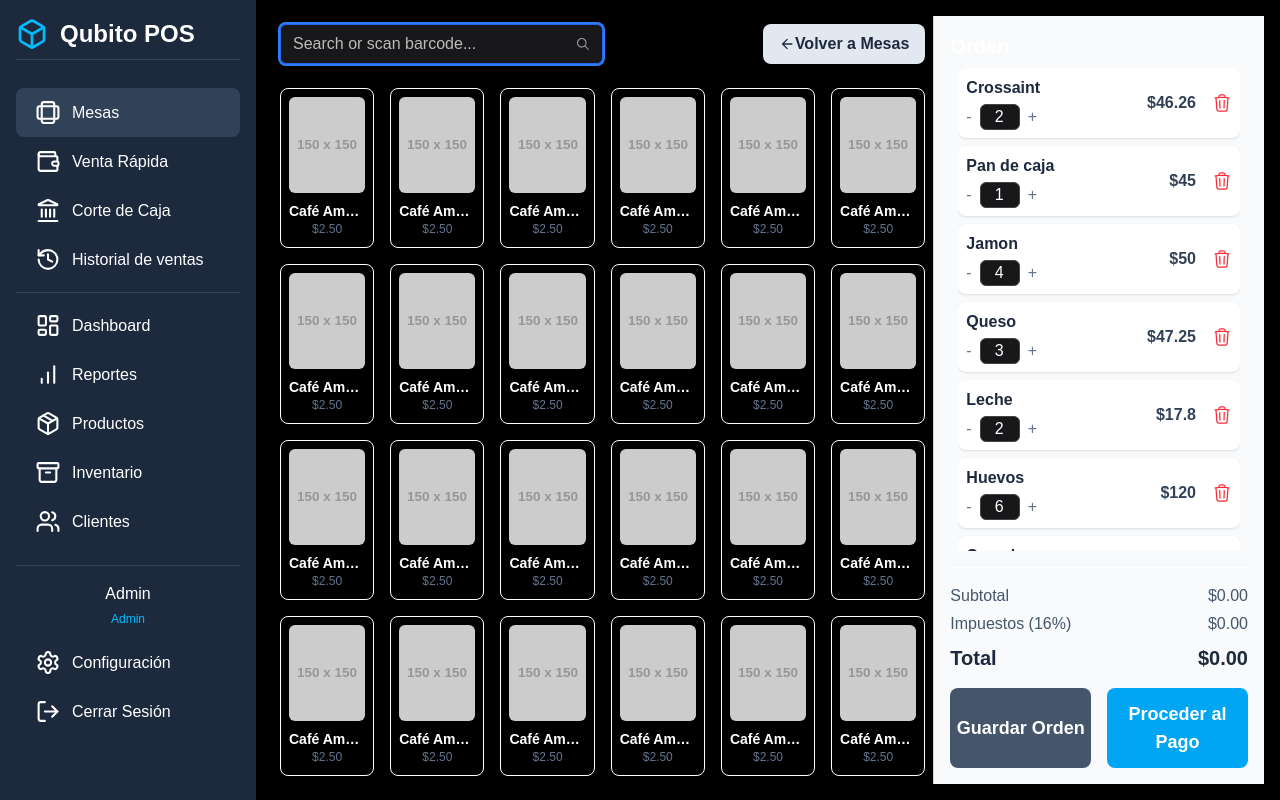
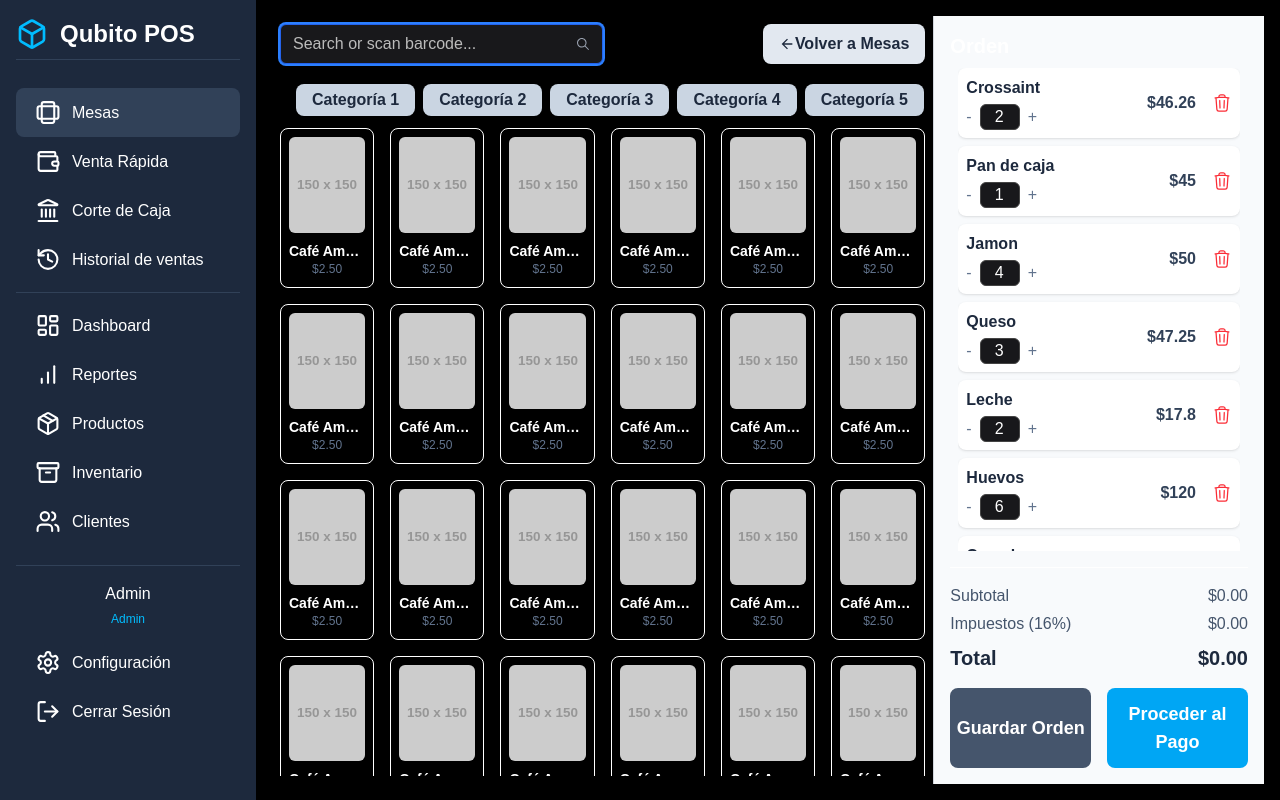
Before and after one commit to GrappePie/qubito, a Next.js app: page /sale in a window 1280 px wide. Built offline with nearby package versions, Linux system fonts and the light colour scheme.

Commit message:
UI - Add categories container in sale

```diff
--- a/src/components/sale/SaleContainer.tsx
+++ b/src/components/sale/SaleContainer.tsx
@@ -5,7 +5,7 @@ import ProductsContainer from "@/components/sale/ProductsContainer";
 
 const SaleContainer = () => {
     return (
-        <div className={"w-full h-full min-h-0"}>
+        <div className={"w-full h-full min-h-0 flex flex-col"}>
             {/* Search bar container */}
             <div className={"w-full h-16 flex p-2"}>
                 {/* Search bar */}
@@ -18,8 +18,22 @@ const SaleContainer = () => {
                     </button>
                 </div>
             </div>
+            {/*Categories container*/}
+            <div className={"w-full relative h-10 px-2 py-1"}>
+                <div className={"w-full min-w-0 h-full flex flex-nowrap px-4 overflow-x-auto overflow-y-hidden"}>
+                    {/* Categories */}
+                    {Array.from({ length: 10 }, (x, index) => (
+                        <div
+                            key={index}
+                            className={"min-w-max bg-slate-300 text-slate-800 font-semibold px-4 rounded-lg flex items-center justify-center mr-2 hover:bg-slate-400 transition-colors whitespace-nowrap"}
+                        >
+                            Categoría {index + 1}
+                        </div>
+                    ))}
+                </div>
+            </div>
             {/* Products container */}
-            <div className={"w-full h-[calc(100%-4rem)] p-2 overflow-y-auto"}>
+            <div className={"flex-1 m-2 overflow-y-auto"}>
                 <ProductsContainer/>
             </div>
         </div>
```
